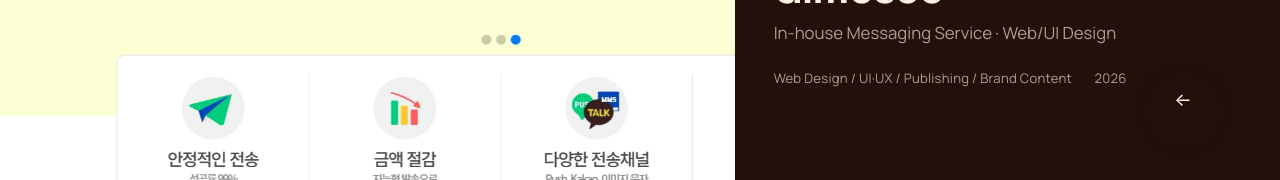
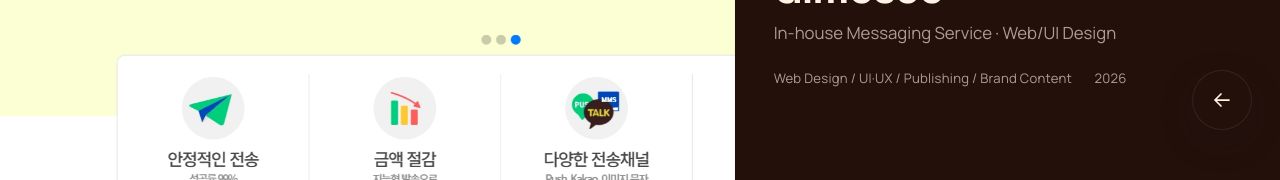
Before and after one commit to risinghun82/risinghun-portfolio, a React (Vite) app: page /#/work/gimesee in a window 1280 px wide. Shown: the part 300-480 px from the top of the page. Built offline with nearby package versions, Linux system fonts and the light colour scheme; a web font is replaced by a local one.

Commit message:
Restyle floating back button: bigger, SVG icon, closer to edge

```diff
--- a/src/pages/ProjectDetail.css
+++ b/src/pages/ProjectDetail.css
@@ -89,43 +89,53 @@ image met the panel background. */
   padding: 2.5rem clamp(1.75rem, 3vw, 3rem);
 }
 
-/* Floating back button — pinned to the right edge, vertically centered,
-so it's reachable no matter how far into the case study the reader has
-scrolled. Circular and dark like the hero panel, with the project's own
-accent color on hover, so it reads as part of this site rather than a
-generic UI widget bolted on. */
+/* Floating back button — docked just inside the right edge, vertically
+centered, so it's reachable no matter how far into the case study the
+reader has scrolled. A flat rem-based inset (not vw-scaled) keeps it
+sitting close to the edge at a consistent, comfortable reach on any
+screen size, instead of drifting further away — and looking adrift from
+the rest of the layout — on wide monitors. Circular and dark like the
+hero panel, with the project's own accent color and a soft ring on
+hover, so it reads as a considered part of this site rather than a
+generic UI widget bolted on. The chevron is a real SVG stroke icon
+(matches the line weight used elsewhere in the UI) rather than a text
+glyph, which rendered slightly off-center and inconsistently across
+fonts. */
 .case__float-back {
   position: fixed;
   top: 50%;
-  right: clamp(2rem, 6vw, 4.5rem);
+  right: 1.75rem;
   transform: translateY(-50%);
   z-index: 40;
   display: flex;
   align-items: center;
   justify-content: center;
-  width: 48px;
-  height: 48px;
+  width: 60px;
+  height: 60px;
   border-radius: 50%;
   background: var(--night-brown);
   color: var(--sun-cream);
-  box-shadow: 0 10px 28px rgba(23, 23, 23, 0.28);
+  box-shadow:
+    0 12px 32px rgba(23, 23, 23, 0.3),
+    0 0 0 1px rgba(255, 246, 235, 0.08) inset;
   transition:
     transform 0.25s var(--ease-rise),
     background-color 0.25s var(--ease-rise),
-    right 0.25s var(--ease-rise);
+    box-shadow 0.25s var(--ease-rise);
 }
 
 .case__float-back:hover,
 .case__float-back:focus-visible {
   background: var(--project-accent, var(--sun-orange));
   transform: translateY(-50%) scale(1.08);
+  box-shadow:
+    0 16px 36px rgba(23, 23, 23, 0.32),
+    0 0 0 6px rgba(255, 246, 235, 0.12);
 }
 
 .case__float-back-icon {
-  font-family: var(--font-display);
-  font-size: 1.15rem;
-  line-height: 1;
-  transform: translateX(-1px);
+  width: 24px;
+  height: 24px;
 }
 
 @media (max-width: 700px) {
@@ -133,8 +143,13 @@ generic UI widget bolted on. */
   in from the edge a little further so it doesn't crowd body copy. */
   .case__float-back {
     right: 1rem;
-    width: 44px;
-    height: 44px;
+    width: 52px;
+    height: 52px;
+  }
+
+  .case__float-back-icon {
+    width: 21px;
+    height: 21px;
   }
 }
 
--- a/src/pages/ProjectDetail.jsx
+++ b/src/pages/ProjectDetail.jsx
@@ -46,9 +46,20 @@ export default function ProjectDetail() {
           className="case__float-back"
           aria-label="이전 화면(Selected Works)으로 돌아가기"
         >
-          <span className="case__float-back-icon" aria-hidden="true">
-            ←
-          </span>
+          <svg
+            className="case__float-back-icon"
+            viewBox="0 0 24 24"
+            fill="none"
+            aria-hidden="true"
+          >
+            <path
+              d="M19 12H5M11 18l-6-6 6-6"
+              stroke="currentColor"
+              strokeWidth="1.75"
+              strokeLinecap="round"
+              strokeLinejoin="round"
+            />
+          </svg>
         </Link>,
         document.body,
       )}
```
